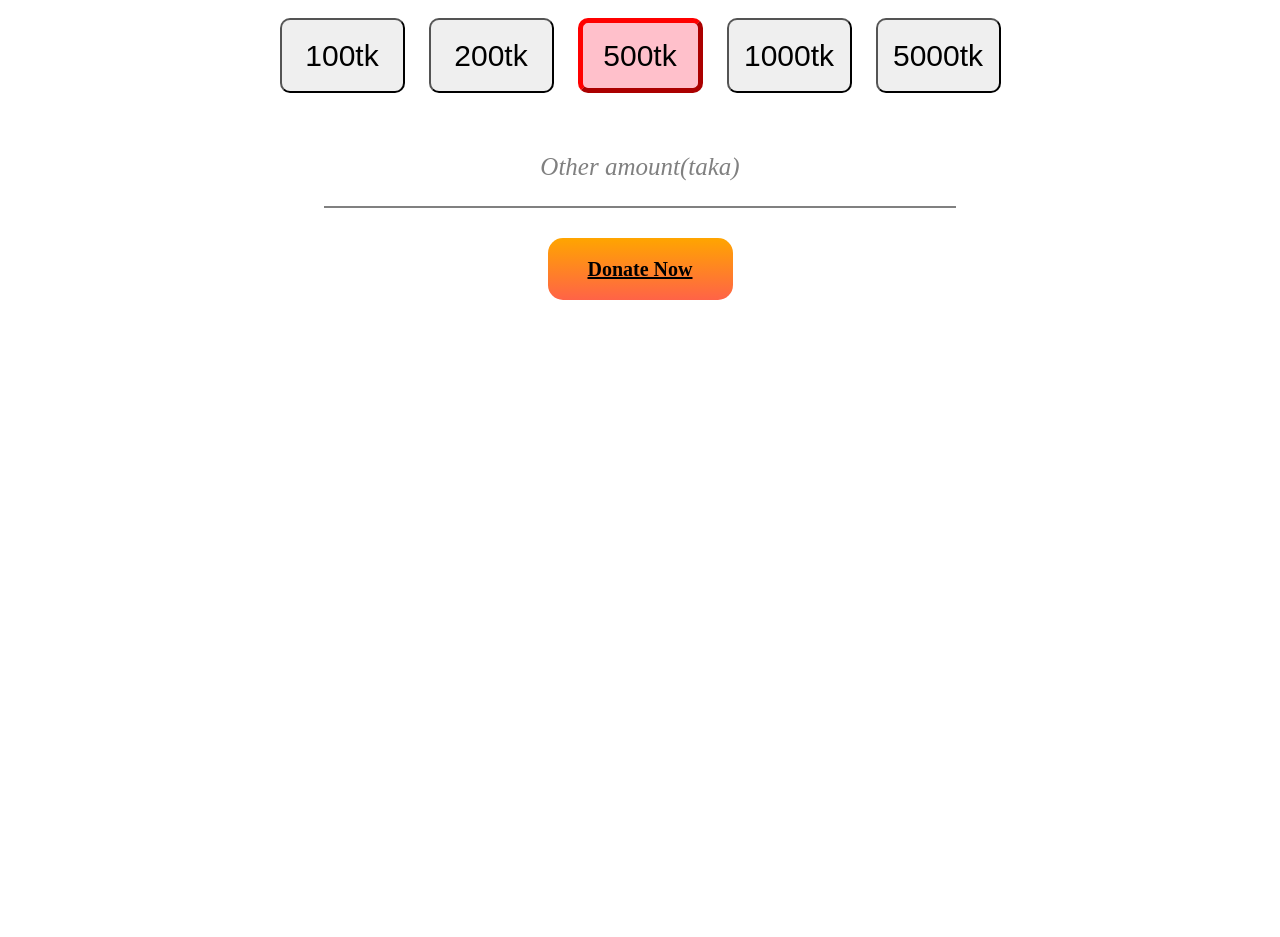
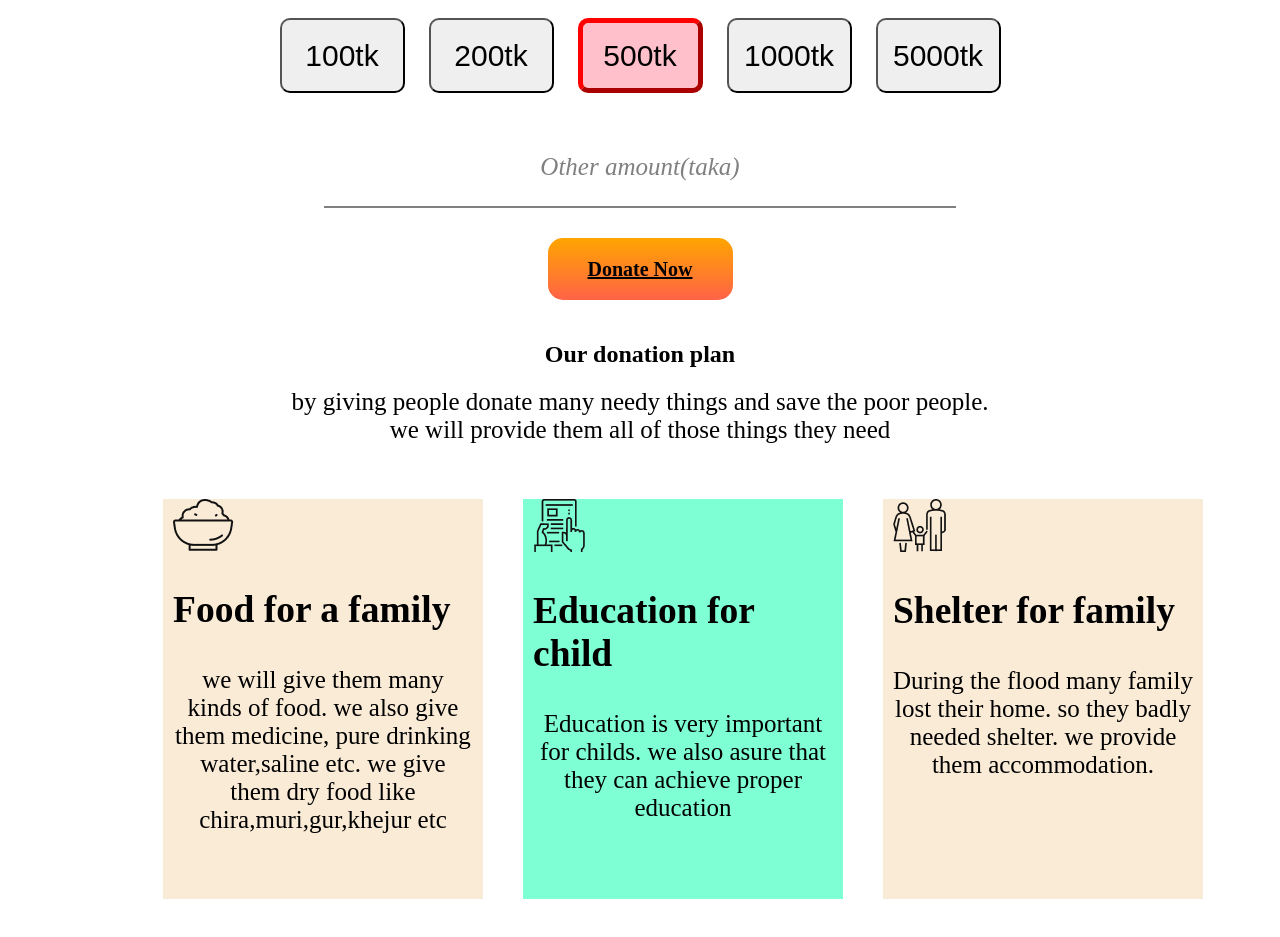
Before and after one commit to fariharaihan/Donation-portfolio-repo, a plain HTML site: page index.html in a window 1280 px wide. Shown: the part 872-1809 px from the top of the page. Before the commit the page ends 1172 px from the top, so only its background shows below. Drawn offline with Linux system fonts and the light colour scheme.

Commit message:
donation plan added

```diff
--- a/index.html
+++ b/index.html
@@ -40,6 +40,31 @@
             <a class="link-button" target="_blank" href="">Donate Now</a>
         </div>
     </section>
+    <section>
+        <div>
+            <h2 id="plan">Our donation plan</h2>
+            <p class="provide">by giving people donate many needy things and save the poor people. <br>we will provide them all of those things they need</p>
+        </div>
+    </section>
+    <section>
+        <div class="contener">
+            <div id="food">
+                <img src="donate-today-main/icons/food.png" alt="">
+                <h2>Food for a family</h2>
+                <p class="donation">we will give them many kinds of food. we also give them medicine, pure drinking water,saline etc. we give them dry food like chira,muri,gur,khejur etc</p>
+            </div>
+            <div id="education">
+                <img src="donate-today-main/icons/Frame-1.png">
+                <h2>Education for child</h2>
+                <p class="donation">Education is very important for childs. we also asure that they can achieve proper education</p>
+            </div>
+            <div id="shelter">
+                <img src="donate-today-main/icons/shelter.png" alt="">
+                <h2>Shelter for family</h2>
+                <p class="donation">During the flood many family lost their home. so they badly needed shelter. we provide them accommodation.</p>
+            </div>
+        </div>
+    </section>
 
 
 
--- a/style.css
+++ b/style.css
@@ -64,6 +64,48 @@ p{
     text-align: center;
     margin-top: 40px;
 }
+#plan{
+    text-align: center;
+    font-weight: 850px;
+    margin-top: 60px;
+}
+.provide{
+    margin-top: 10px;
+    color: black;
+}
+#food{
+    font-size: 25px;
+    width: 300px;
+    height: 400px;
+    background-color: antiquewhite;
+    margin: 20px;
+    padding-right: 10px;
+    padding-left: 10px;
+}
+#education{
+    font-size: 25px;
+    width: 300px;
+    height: 400px;
+    background-color: aquamarine;
+    margin: 20px;
+    padding-right: 10px;
+    padding-left: 10px;
+}
+#shelter{
+    font-size: 25px;
+    width: 300px;
+    height: 400px;
+    background-color: antiquewhite;
+    margin: 20px;
+    padding-right: 10px;
+    padding-left: 10px;
+}
+.contener{
+    display: flex;
+    padding: 10px;
+    margin-left: 125px;
+}
+
 
 }
 
```
